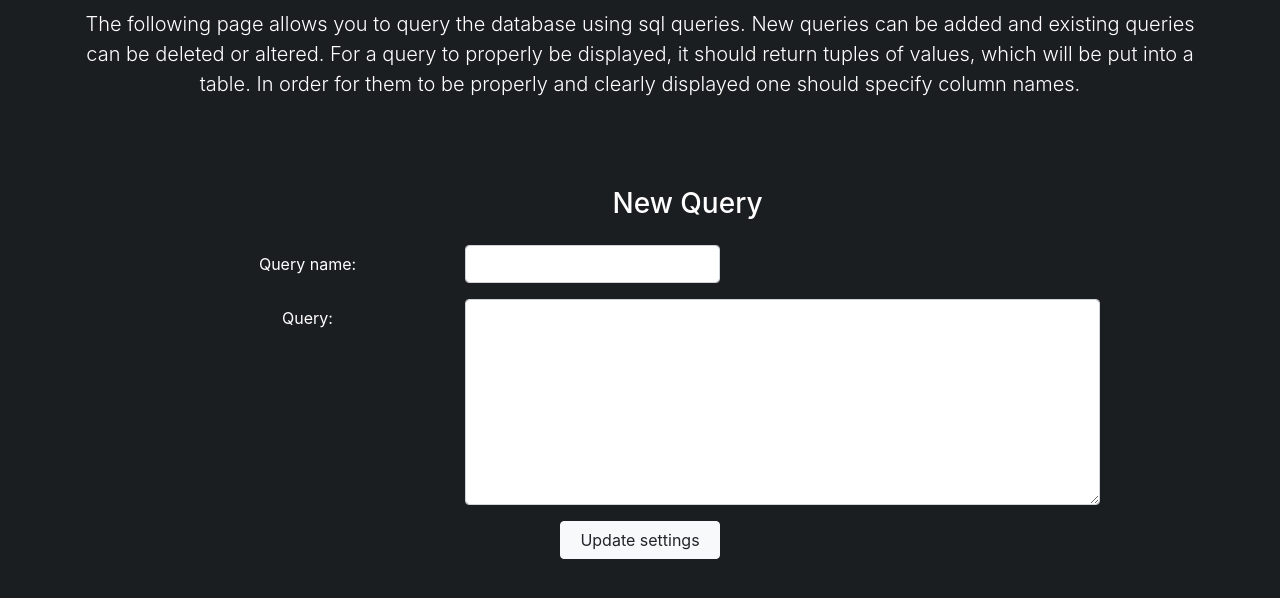
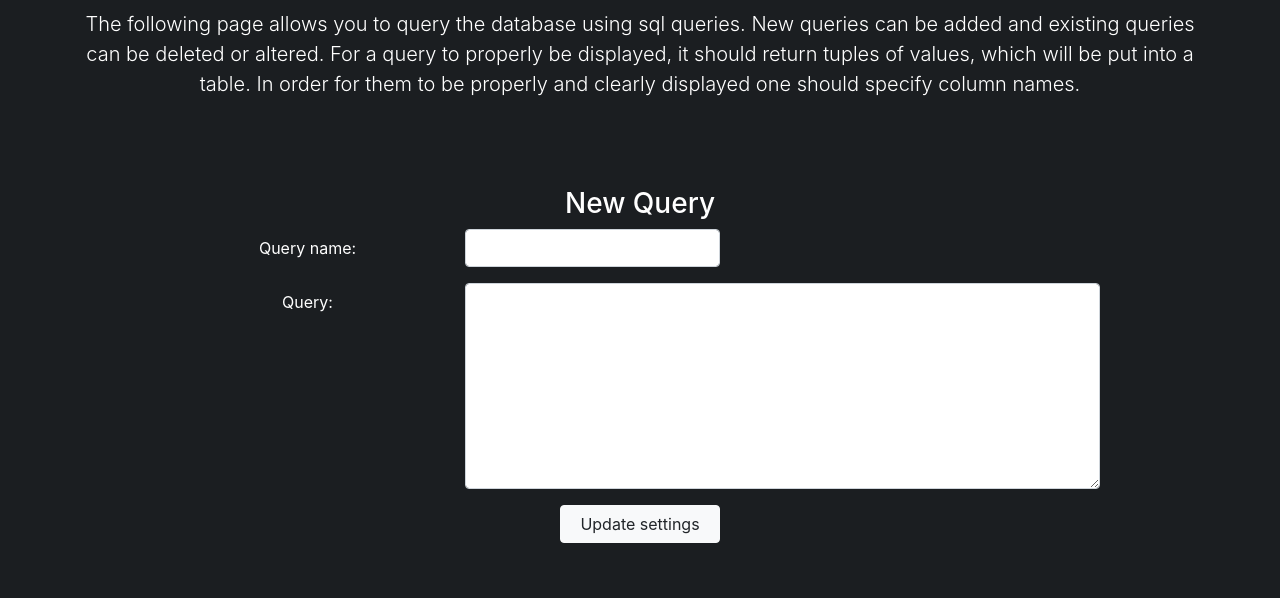
Before and after one commit to larsVanRoy/power-monitor, a Flask app: page /statistics in a window 1280 px wide. Shown: the part 187-785 px from the top of the page. Run offline with Flask 2, Linux system fonts and the light colour scheme; parts of the project's set-up code (start-up, migrations or seed data) failed here and were passed over; some libraries are stand-ins or nearby versions.

Commit message:
added layout fix

```diff
--- a/templates/statistics.html
+++ b/templates/statistics.html
@@ -28,12 +28,8 @@
         <br>
         <br>
         <br>
+        <h3>New Query</h3>
         <form action="/add_query" method="POST" enctype="multipart/form-data">
-            <div class="form-group row">
-                <div class="offset-5 col-3">
-                    <h3>New Query</h3>
-                </div>
-            </div>
             <div class="form-group row">
                 <label for="ip" class="offset-1 col-3 col-form-label">Query name: </label>
                 <div class="col-3">
```
